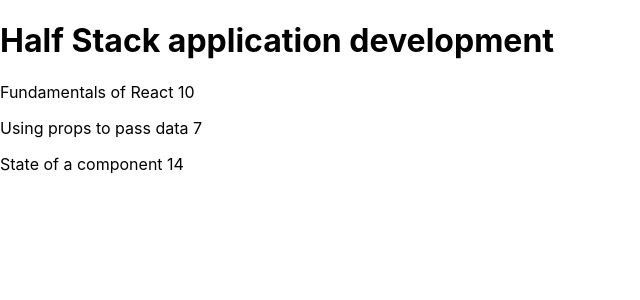
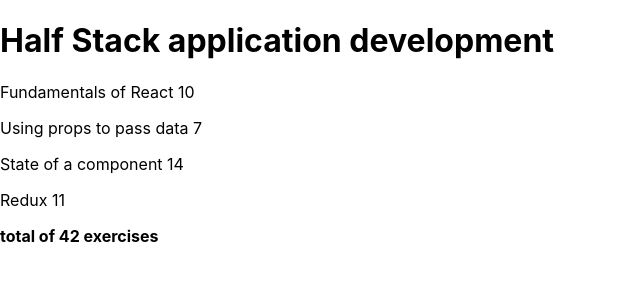
Before and after one commit to PhamDuong01/Full-Stack-Open, a React (Create React App) app: page / in a window 1280 px wide. Shown: the top 300 px of the page, without its empty margins (0-640 px from the left). Built offline with nearby package versions, Linux system fonts and the light colour scheme.

Commit message:
2.2: Course information step7

```diff
--- a/src/App.js
+++ b/src/App.js
@@ -20,6 +20,11 @@
         exercises: 14,
         id: 3,
       },
+      {
+        name: "Redux",
+        exercises: 11,
+        id: 4,
+      },
     ],
   };
 
--- a/src/Course.js
+++ b/src/Course.js
@@ -1,15 +1,20 @@
 const Course = (props) => {
   const course = props.course;
+  let total = 0;
   return (
     <div>
       <h1>{course.name}</h1>
       {course.parts.map((part) => {
+        total += part.exercises;
         return (
           <p key={part.id}>
             {part.name} {part.exercises}
           </p>
         );
       })}
+      <p>
+        <strong> total of {total} exercises</strong>
+      </p>
     </div>
   );
 };
```
